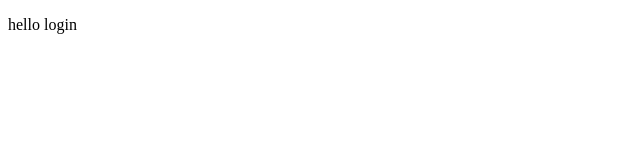
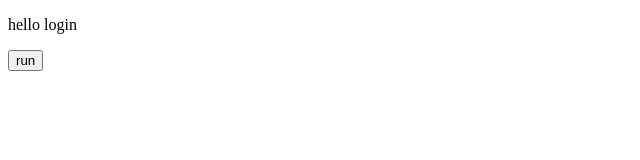
Before and after one commit to bijulalp/git-practies1, a plain HTML site: page login.html in a window 1280 px wide. Shown: the full height of the page, 0-640 px from the left. Drawn offline with Linux system fonts and the light colour scheme.

Commit message:
update button and button name

```diff
--- a/login.html
+++ b/login.html
@@ -7,5 +7,6 @@
 </head>
 <body>
     <p>hello login</p>
+    <button>run</button>
 </body>
 </html>
```
